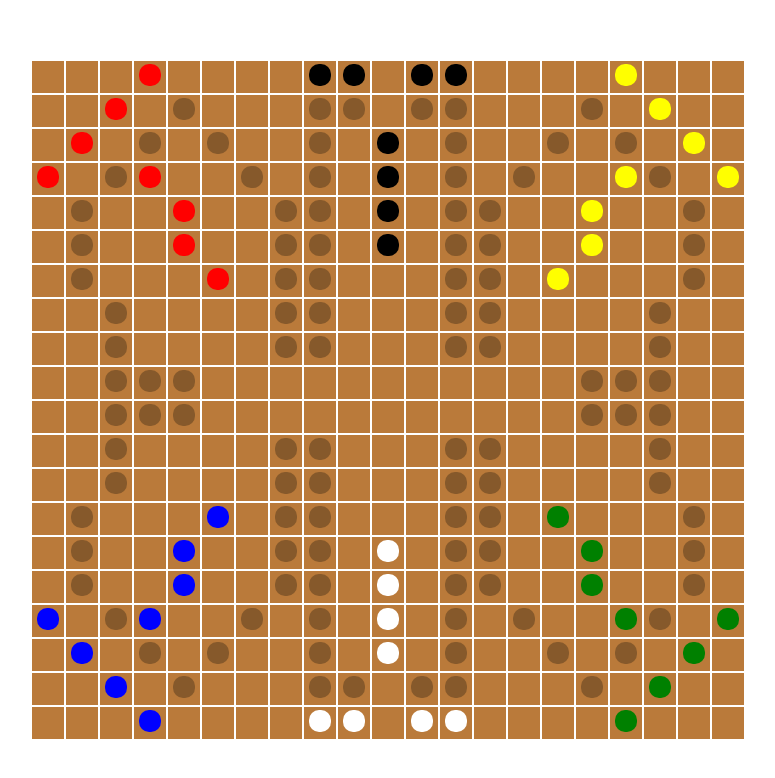
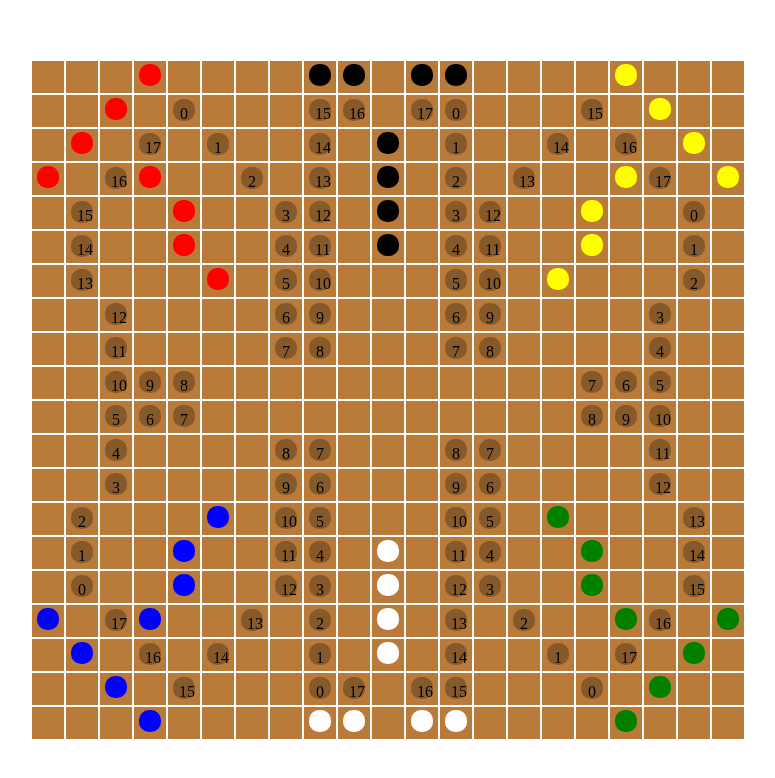
Before and after one commit to Wililee/TuckTuckGoose, a plain HTML site: page base.html in a window 1280 px wide. Shown: the whole page, without its empty margins (252-1027 px from the left). Drawn offline with Linux system fonts and the light colour scheme.

Commit message:
finished board and hole id

```diff
--- a/base.html
+++ b/base.html
@@ -36,19 +36,19 @@
         <td></td>
         <td><p class = "red-hole"></p></td>
         <td></td>
-        <td><p class = "empty-hole"></p></td>
+        <td><p class = "empty-hole" id = "R0">0</p></td>
         <td></td>
         <td></td>
         <td></td>
-        <td><p class = "empty-hole"></p></td>
-        <td><p class = "empty-hole"></p></td>
+        <td><p class = "empty-hole" id = "Bl15">15</p></td>
+        <td><p class = "empty-hole" id = "Bl16">16</p></td>
         <td></td>
-        <td><p class = "empty-hole"></p></td>
-        <td><p class = "empty-hole"></p></td>
+        <td><p class = "empty-hole" id = "Bl17">17</p></td>
+        <td><p class = "empty-hole" id = "Bl0">0</p></td>
         <td></td>
         <td></td>
         <td></td>
-        <td><p class = "empty-hole"></p></td>
+        <td><p class = "empty-hole" id = "Y15">15</p></td>
         <td></td>
         <td><p class = "yellow-hole"></p></td>
         <td></td>
@@ -58,21 +58,21 @@
       <td></td>
       <td><p class = "red-hole"></p></td>
       <td></td>
-      <td><p class = "empty-hole"></p></td>
+      <td><p class = "empty-hole" id = "R17">17</p></td>
       <td></td>
-      <td><p class = "empty-hole"></p></td>
+      <td><p class = "empty-hole" id = "Bl1">1</p></td>
       <td></td>
       <td></td>
-      <td><p class = "empty-hole"></p></td>
+      <td><p class = "empty-hole" id = "Bl14">14</p></td>
       <td></td>
       <td><p class = "black-hole"></p></td>
       <td></td>
-      <td><p class = "empty-hole"></p></td>
+      <td><p class = "empty-hole" id = "Y1">1</p></td>
       <td></td>
       <td></td>
-      <td><p class = "empty-hole"></p></td>
+      <td><p class = "empty-hole" id = "Y14">14</p></td>
       <td></td>
-      <td><p class = "empty-hole"></p></td>
+      <td><p class = "empty-hole" id = "Y16">16</p></td>
       <td></td>
       <td><p class = "yellow-hole"></p></td>
       <td></td>
@@ -80,147 +80,147 @@
   <tr> <!-- 4 -->
     <td><p class = "red-hole"></p></td>
     <td></td>
-    <td><p class = "empty-hole"></p></td>
+    <td><p class = "empty-hole" id = "R16">16</p></td>
     <td><p class = "red-hole"></p></td>
     <td></td>
     <td></td>
-    <td><p class = "empty-hole"></p></td>
+    <td><p class = "empty-hole" id = "Bl2">2</p></td>
     <td></td>
-    <td><p class = "empty-hole"></p></td>
+    <td><p class = "empty-hole" id = "Bl13">13</p></td>
     <td></td>
     <td><p class = "black-hole"></p></td>
     <td></td>
-    <td><p class = "empty-hole"></p></td>
+    <td><p class = "empty-hole" id = "Y2">2</p></td>
     <td></td>
-    <td><p class = "empty-hole"></p></td>
+    <td><p class = "empty-hole" id = "Y13">13</p></td>
     <td></td>
     <td></td>
     <td><p class = "yellow-hole"></p></td>
-    <td><p class = "empty-hole"></p></td>
+    <td><p class = "empty-hole" id = "Y17">17</p></td>
     <td></td>
     <td><p class = "yellow-hole"></p></td>
 </tr>
 <tr> <!-- 5 -->
   <td></td>
-  <td><p class = "empty-hole"></p></td>
+  <td><p class = "empty-hole" id = "R15">15</p></td>
   <td></td>
   <td></td>
   <td><p class = "red-hole"></p></td>
   <td></td>
   <td></td>
-  <td><p class = "empty-hole"></p></td>
-  <td><p class = "empty-hole"></p></td>
+  <td><p class = "empty-hole" id = "Bl3">3</p></td>
+  <td><p class = "empty-hole" id = "Bl12">12</p></td>
   <td></td>
   <td><p class = "black-hole"></p></td>
   <td></td>
-  <td><p class = "empty-hole"></p></td>
-  <td><p class = "empty-hole"></p></td>
+  <td><p class = "empty-hole" id = "Y3">3</p></td>
+  <td><p class = "empty-hole" id = "Y12">12</p></td>
   <td></td>
   <td></td>
   <td><p class = "yellow-hole"></p></td>
   <td></td>
   <td></td>
-  <td><p class = "empty-hole"></p></td>
+  <td><p class = "empty-hole" id = "Y0">0</p></td>
   <td></td>
 </tr>
 <tr> <!-- 6 -->
   <td></td>
-  <td><p class = "empty-hole"></p></td>
+  <td><p class = "empty-hole" id = "R14">14</p></td>
   <td></td>
   <td></td>
   <td><p class = "red-hole"></p></td>
   <td></td>
   <td></td>
-  <td><p class = "empty-hole"></p></td>
-  <td><p class = "empty-hole"></p></td>
+  <td><p class = "empty-hole" id = "Bl4">4</p></td>
+  <td><p class = "empty-hole" id = "Bl11">11</p></td>
   <td></td>
   <td><p class = "black-hole"></p></td>
   <td></td>
-  <td><p class = "empty-hole"></p></td>
-  <td><p class = "empty-hole"></p></td>
+  <td><p class = "empty-hole" id = "Y4">4</p></td>
+  <td><p class = "empty-hole" id = "Y11">11</p></td>
   <td></td>
   <td></td>
   <td><p class = "yellow-hole"></p></td>
   <td></td>
   <td></td>
-  <td><p class = "empty-hole"></p></td>
+  <td><p class = "empty-hole" id = "G1">1</p></td>
   <td></td>
 </tr>
 <tr> <!-- 7 -->
   <td></td>
-  <td><p class = "empty-hole"></p></td>
+  <td><p class = "empty-hole" id = "R13">13</p></td>
   <td></td>
   <td></td>
   <td></td>
   <td><p class = "red-hole"></p></td>
   <td></td>
-  <td><p class = "empty-hole"></p></td>
-  <td><p class = "empty-hole"></p></td>
+  <td><p class = "empty-hole" id = "Bl5">5</p></td>
+  <td><p class = "empty-hole" id = "B10">10</p></td>
   <td></td>
   <td></td>
   <td></td>
-  <td><p class = "empty-hole"></p></td>
-  <td><p class = "empty-hole"></p></td>
+  <td><p class = "empty-hole" id = "Y5">5</p></td>
+  <td><p class = "empty-hole" id = "Y10">10</p></td>
   <td></td>
   <td><p class = "yellow-hole"></p></td>
   <td></td>
   <td></td>
   <td></td>
-  <td><p class = "empty-hole"></p></td>
+  <td><p class = "empty-hole" id = "G2">2</p></td>
   <td></td>
 </tr>
 <tr> <!-- 8 -->
   <td></td>
   <td></td>
-  <td><p class = "empty-hole"></p></td>
+  <td><p class = "empty-hole" id = "R12">12</p></td>
   <td></td>
   <td></td>
   <td></td>
   <td></td>
-  <td><p class = "empty-hole"></p></td>
-  <td><p class = "empty-hole"></p></td>
+  <td><p class = "empty-hole" id = "Bl6">6</p></td>
+  <td><p class = "empty-hole" id = "Bl9">9</p></td>
   <td></td>
   <td></td>
   <td></td>
-  <td><p class = "empty-hole"></p></td>
-  <td><p class = "empty-hole"></p></td>
+  <td><p class = "empty-hole" id = "Y6">6</p></td>
+  <td><p class = "empty-hole" id = "Y9">9</p></td>
   <td></td>
   <td></td>
   <td></td>
   <td></td>
-  <td><p class = "empty-hole"></p></td>
+  <td><p class = "empty-hole" id = "G3">3</p></td>
   <td></td>
   <td></td>
 </tr>
 <tr> <!-- 9 -->
   <td></td>
   <td></td>
-  <td><p class = "empty-hole"></p></td>
+  <td><p class = "empty-hole" id = "R11">11</p></td>
   <td></td>
   <td></td>
   <td></td>
   <td></td>
-  <td><p class = "empty-hole"></p></td>
-  <td><p class = "empty-hole"></p></td>
+  <td><p class = "empty-hole" id = "Bl7">7</p></td>
+  <td><p class = "empty-hole" id = "Bl8">8</p></td>
   <td></td>
   <td></td>
   <td></td>
-  <td><p class = "empty-hole"></p></td>
-  <td><p class = "empty-hole"></p></td>
+  <td><p class = "empty-hole" id = "Y7">7</p></td>
+  <td><p class = "empty-hole" id = "Y8">8</p></td>
   <td></td>
   <td></td>
   <td></td>
   <td></td>
-  <td><p class = "empty-hole"></p></td>
+  <td><p class = "empty-hole" id = "G4">4</p></td>
   <td></td>
   <td></td>
 </tr>
 <tr> <!-- 10 -->
   <td></td>
   <td></td>
-  <td><p class = "empty-hole"></p></td>
-  <td><p class = "empty-hole"></p></td>
-  <td><p class = "empty-hole"></p></td>
+  <td><p class = "empty-hole" id = "R10">10</p></td>
+  <td><p class = "empty-hole" id = "R9">9</p></td>
+  <td><p class = "empty-hole" id = "R8">8</p></td>
   <td></td>
   <td></td>
   <td></td>
@@ -232,18 +232,18 @@
   <td></td>
   <td></td>
   <td></td>
-  <td><p class = "empty-hole"></p></td>
-  <td><p class = "empty-hole"></p></td>
-  <td><p class = "empty-hole"></p></td>
+  <td><p class = "empty-hole" id = "G7">7</p></td>
+  <td><p class = "empty-hole" id = "G6">6</p></td>
+  <td><p class = "empty-hole" id = "G5">5</p></td>
   <td></td>
   <td></td>
 </tr>
 <tr> <!-- 11 -->
   <td></td>
   <td></td>
-  <td><p class = "empty-hole"></p></td>
-  <td><p class = "empty-hole"></p></td>
-  <td><p class = "empty-hole"></p></td>
+  <td><p class = "empty-hole" id = "R5">5</p></td>
+  <td><p class = "empty-hole" id = "R6">6</p></td>
+  <td><p class = "empty-hole" id = "R7">7</p></td>
   <td></td>
   <td></td>
   <td></td>
@@ -255,147 +255,147 @@
   <td></td>
   <td></td>
   <td></td>
-  <td><p class = "empty-hole"></p></td>
-  <td><p class = "empty-hole"></p></td>
-  <td><p class = "empty-hole"></p></td>
+  <td><p class = "empty-hole" id = "G8">8</p></td>
+  <td><p class = "empty-hole" id = "G9">9</p></td>
+  <td><p class = "empty-hole" id = "G10">10</p></td>
   <td></td>
   <td></td>
 </tr>
 <tr> <!-- 12 -->
   <td></td>
   <td></td>
-  <td><p class = "empty-hole"></p></td>
+  <td><p class = "empty-hole" id = "R4">4</p></td>
   <td></td>
   <td></td>
   <td></td>
   <td></td>
-  <td><p class = "empty-hole"></p></td>
-  <td><p class = "empty-hole"></p></td>
+  <td><p class = "empty-hole" id = "B8">8</p></td>
+  <td><p class = "empty-hole" id = "B7">7</p></td>
   <td></td>
   <td></td>
   <td></td>
-  <td><p class = "empty-hole"></p></td>
-  <td><p class = "empty-hole"></p></td>
+  <td><p class = "empty-hole" id = "W8">8</p></td>
+  <td><p class = "empty-hole" id = "W7">7</p></td>
   <td></td>
   <td></td>
   <td></td>
   <td></td>
-  <td><p class = "empty-hole"></p></td>
+  <td><p class = "empty-hole" id = "G11">11</p></td>
   <td></td>
   <td></td>
 </tr>
 <tr> <!-- 13 -->
   <td></td>
   <td></td>
-  <td><p class = "empty-hole"></p></td>
+  <td><p class = "empty-hole" id = "R3">3</p></td>
   <td></td>
   <td></td>
   <td></td>
   <td></td>
-  <td><p class = "empty-hole"></p></td>
-  <td><p class = "empty-hole"></p></td>
+  <td><p class = "empty-hole" id = "B9">9</p></td>
+  <td><p class = "empty-hole" id = "B6">6</p></td>
   <td></td>
   <td></td>
   <td></td>
-  <td><p class = "empty-hole"></p></td>
-  <td><p class = "empty-hole"></p></td>
+  <td><p class = "empty-hole" id = "W9">9</p></td>
+  <td><p class = "empty-hole" id = "W6">6</p></td>
   <td></td>
   <td></td>
   <td></td>
   <td></td>
-  <td><p class = "empty-hole"></p></td>
+  <td><p class = "empty-hole" id = "G12">12</p></td>
   <td></td>
   <td></td>
 </tr>
 <tr> <!-- 14 -->
   <td></td>
-  <td><p class = "empty-hole"></p></td>
+  <td><p class = "empty-hole" id = "R2">2</p></td>
   <td></td>
   <td></td>
   <td></td>
   <td><p class = "blue-hole"></p></td>
   <td></td>
-  <td><p class = "empty-hole"></p></td>
-  <td><p class = "empty-hole"></p></td>
+  <td><p class = "empty-hole" id = "B10">10</p></td>
+  <td><p class = "empty-hole" id = "B5">5</p></td>
   <td></td>
   <td></td>
   <td></td>
-  <td><p class = "empty-hole"></p></td>
-  <td><p class = "empty-hole"></p></td>
+  <td><p class = "empty-hole" id = "W10">10</p></td>
+  <td><p class = "empty-hole" id = "W5">5</p></td>
   <td></td>
   <td><p class = "green-hole"></p></td>
   <td></td>
   <td></td>
   <td></td>
-  <td><p class = "empty-hole"></p></td>
+  <td><p class = "empty-hole" id = "G13">13</p></td>
   <td></td>
 </tr>
 <tr> <!-- 15 -->
   <td></td>
-  <td><p class = "empty-hole"></p></td>
+  <td><p class = "empty-hole" id = "R1">1</p></td>
   <td></td>
   <td></td>
   <td><p class = "blue-hole"></p></td>
   <td></td>
   <td></td>
-  <td><p class = "empty-hole"></p></td>
-  <td><p class = "empty-hole"></p></td>
+  <td><p class = "empty-hole" id = "B11">11</p></td>
+  <td><p class = "empty-hole" id = "B4">4</p></td>
   <td></td>
   <td><p class = "white-hole"></p></td>
   <td></td>
-  <td><p class = "empty-hole"></p></td>
-  <td><p class = "empty-hole"></p></td>
+  <td><p class = "empty-hole" id = "W11">11</p></td>
+  <td><p class = "empty-hole" id = "W4">4</p></td>
   <td></td>
   <td></td>
   <td><p class = "green-hole"></p></td>
   <td></td>
   <td></td>
-  <td><p class = "empty-hole"></p></td>
+  <td><p class = "empty-hole" id = "G14">14</p></td>
   <td></td>
 </tr>
 <tr> <!-- 16 -->
   <td></td>
-  <td><p class = "empty-hole"></p></td>
+  <td><p class = "empty-hole" id = "B0">0</p></td>
   <td></td>
   <td></td>
   <td><p class = "blue-hole"></p></td>
   <td></td>
   <td></td>
-  <td><p class = "empty-hole"></p></td>
-  <td><p class = "empty-hole"></p></td>
+  <td><p class = "empty-hole" id = "B12">12</p></td>
+  <td><p class = "empty-hole" id = "B3">3</p></td>
   <td></td>
   <td><p class = "white-hole"></p></td>
   <td></td>
-  <td><p class = "empty-hole"></p></td>
-  <td><p class = "empty-hole"></p></td>
+  <td><p class = "empty-hole" id = "W12">12</p></td>
+  <td><p class = "empty-hole" id = "W3">3</p></td>
   <td></td>
   <td></td>
   <td><p class = "green-hole"></p></td>
   <td></td>
   <td></td>
-  <td><p class = "empty-hole"></p></td>
+  <td><p class = "empty-hole" id = "G15">15</p></td>
   <td></td>
 </tr>
 <tr> <!-- 17 -->
   <td><p class = "blue-hole"></p></td>
   <td></td>
-  <td><p class = "empty-hole"></p></td>
+  <td><p class = "empty-hole" id = "B17">17</p></td>
   <td><p class = "blue-hole"></p></td>
   <td></td>
   <td></td>
-  <td><p class = "empty-hole"></p></td>
+  <td><p class = "empty-hole" id = "B13">13</p></td>
   <td></td>
-  <td><p class = "empty-hole"></p></td>
+  <td><p class = "empty-hole" id = "B2">2</p></td>
   <td></td>
   <td><p class = "white-hole"></p></td>
   <td></td>
-  <td><p class = "empty-hole"></p></td>
+  <td><p class = "empty-hole" id = "W13">13</p></td>
   <td></td>
-  <td><p class = "empty-hole"></p></td>
+  <td><p class = "empty-hole" id = "W2">2</p></td>
   <td></td>
   <td></td>
   <td><p class = "green-hole"></p></td>
-  <td><p class = "empty-hole"></p></td>
+  <td><p class = "empty-hole" id = "G16">16</p></td>
   <td></td>
   <td><p class = "green-hole"></p></td>
 </tr>
@@ -403,21 +403,21 @@
   <td></td>
   <td><p class = "blue-hole"></p></td>
   <td></td>
-  <td><p class = "empty-hole"></p></td>
+  <td><p class = "empty-hole" id = "B16">16</p></td>
   <td></td>
-  <td><p class = "empty-hole"></p></td>
+  <td><p class = "empty-hole" id = "B14">14</p></td>
   <td></td>
   <td></td>
-  <td><p class = "empty-hole"></p></td>
+  <td><p class = "empty-hole" id = "B1">1</p></td>
   <td></td>
   <td><p class = "white-hole"></p></td>
   <td></td>
-  <td><p class = "empty-hole"></p></td>
+  <td><p class = "empty-hole" id = "W14">14</p></td>
   <td></td>
   <td></td>
-  <td><p class = "empty-hole"></p></td>
+  <td><p class = "empty-hole" id = "W1">1</p></td>
   <td></td>
-  <td><p class = "empty-hole"></p></td>
+  <td><p class = "empty-hole" id = "G17">17</p></td>
   <td></td>
   <td><p class = "green-hole"></p></td>
   <td></td>
@@ -427,19 +427,19 @@
   <td></td>
   <td><p class = "blue-hole"></p></td>
   <td></td>
-  <td><p class = "empty-hole"></p></td>
+  <td><p class = "empty-hole" id = "B15">15</p></td>
   <td></td>
   <td></td>
   <td></td>
-  <td><p class = "empty-hole"></p></td>
-  <td><p class = "empty-hole"></p></td>
+  <td><p class = "empty-hole" id = "W0">0</p></td>
+  <td><p class = "empty-hole" id = "W17">17</p></td>
   <td></td>
-  <td><p class = "empty-hole"></p></td>
-  <td><p class = "empty-hole"></p></td>
+  <td><p class = "empty-hole" id = "W16">16</p></td>
+  <td><p class = "empty-hole" id = "W15">15</p></td>
   <td></td>
   <td></td>
   <td></td>
-  <td><p class = "empty-hole"></p></td>
+  <td><p class = "empty-hole" id = "G0">0</p></td>
   <td></td>
   <td><p class = "green-hole"></p></td>
   <td></td>
```
